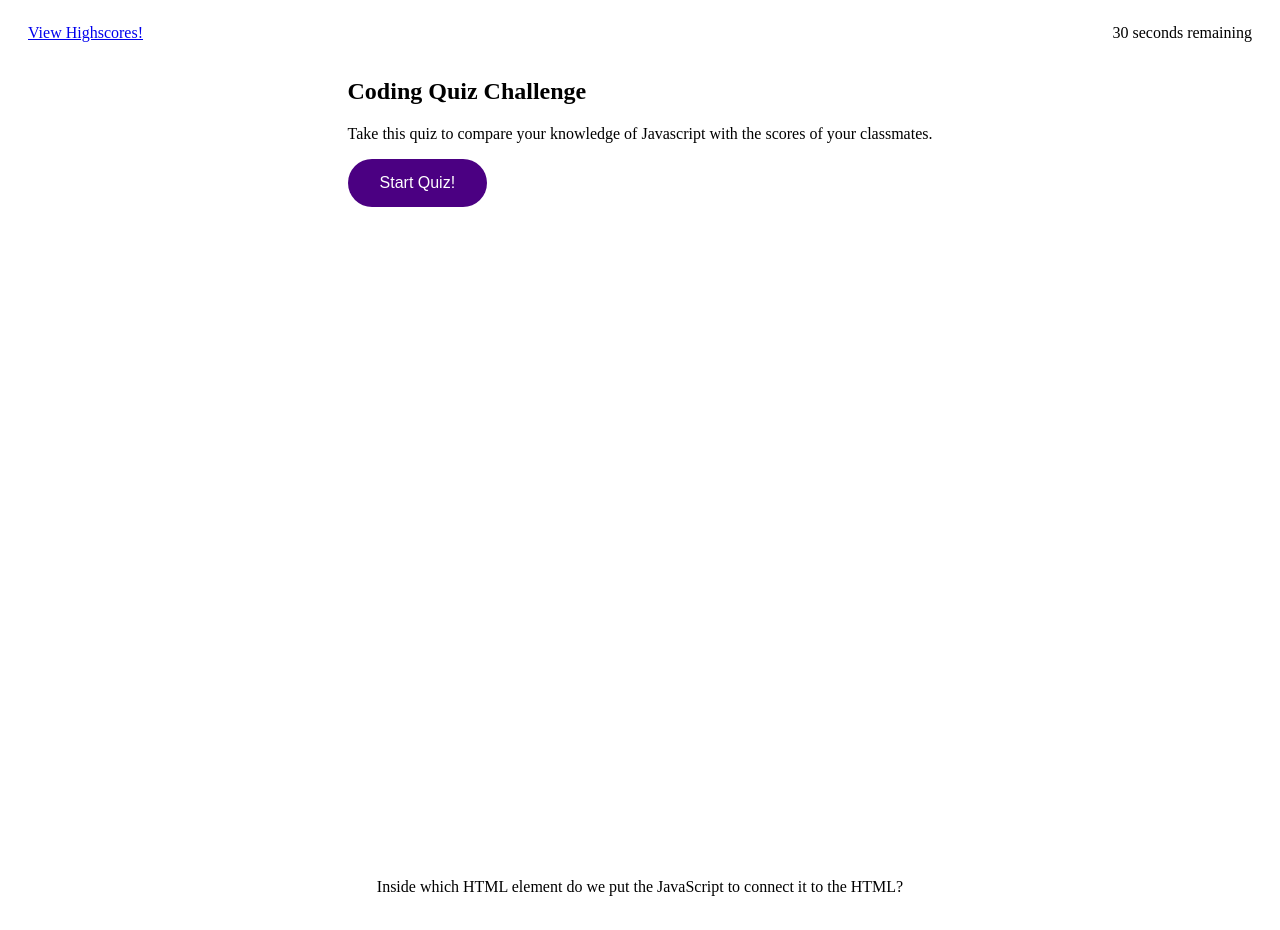
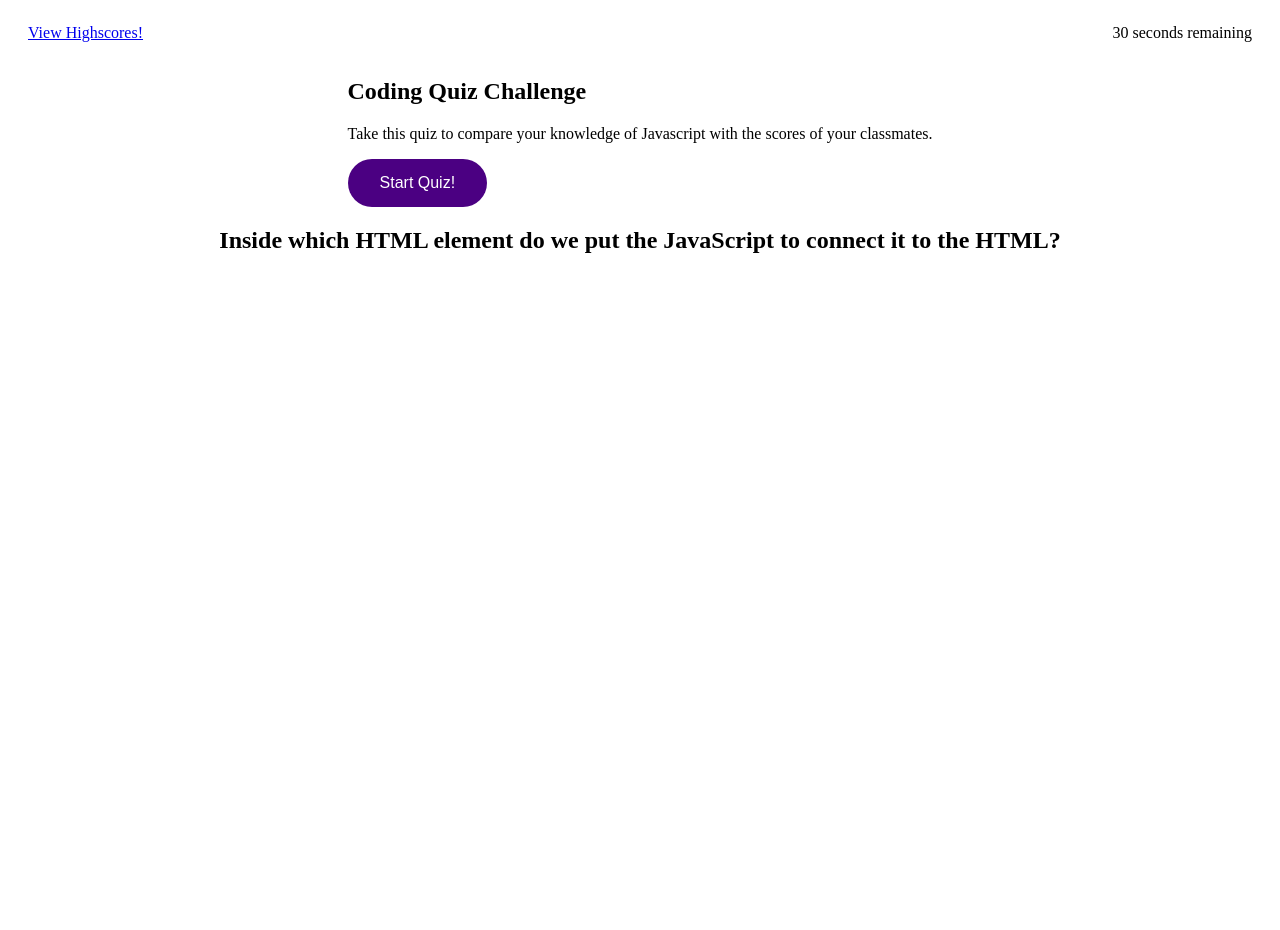
Before and after one commit to Karina5151/Code-Quiz, a plain HTML site: page index.html in a window 1280 px wide. Both pictures are taken after a click on the button "Start Quiz!". After the commit the page ends 800 px from the top, so only its background shows below. Drawn offline with Linux system fonts and the light colour scheme.

Commit message:
first question display works

```diff
--- a/assets/css/style.css
+++ b/assets/css/style.css
@@ -17,7 +17,7 @@ header {
 section {
     width: fit-content;
     margin: auto;
-    height: 800px;
+    /* height: 800px; */
 
     }
 
--- a/assets/js/script.js
+++ b/assets/js/script.js
@@ -5,6 +5,10 @@ var timer;
 var secondsLeft = 30
 var isGameOver = false;
 var questionDisplay = document.querySelector(".question-display");
+var questionTitle = document.querySelector("#questionTitle");
+var choices = document.querySelector("#choices");
+var startScreen = document.querySelector("#start-screen");
+
 
 var questions = [
     { question: "Inside which HTML element do we put the JavaScript to connect it to the HTML?",
@@ -43,14 +47,20 @@ function startTimer() {
 }
 
 
-var showQuestion = []
 
 function displayQuestions() {
     console.log("click");
     console.log(questions[questionIdx].question);
-    showQuestion.push(questions[questionIdx].question);
-    console.log(showQuestion.join(""));
-    questionDisplay.innerHTML = showQuestion.join("");
+    console.log(questionTitle);
+    var currentQuestion = (questions[questionIdx]);
+    questionTitle.textContent = currentQuestion.question;
+    currentQuestion.answerChoices.forEach
+
+    // showQuestion.push(questions[questionIdx].question);
+    // console.log(showQuestion.join(""));
+    // questionDisplay.innerHTML = showQuestion.join("");
+
+
     // event listener for isAnswerCorrect
     // isAnswerCorrect();
     // if statement
--- a/index.html
+++ b/index.html
@@ -16,7 +16,7 @@
         </div>
     </header>
 
-    <section class="start-screen">
+    <section id="start-screen">
         <h1 class="title">Coding Quiz Challenge</h1>
             <p>Take this quiz to compare your knowledge of Javascript with the scores of your classmates.</p>
             <button id="start-button">Start Quiz!</button>
@@ -26,7 +26,10 @@
 
 
     <section class="question-display">
-        Hello World
+        <h2 id="questionTitle"></h2>
+        <div id="choices">
+
+        </div>
     </section>
 
 
```
